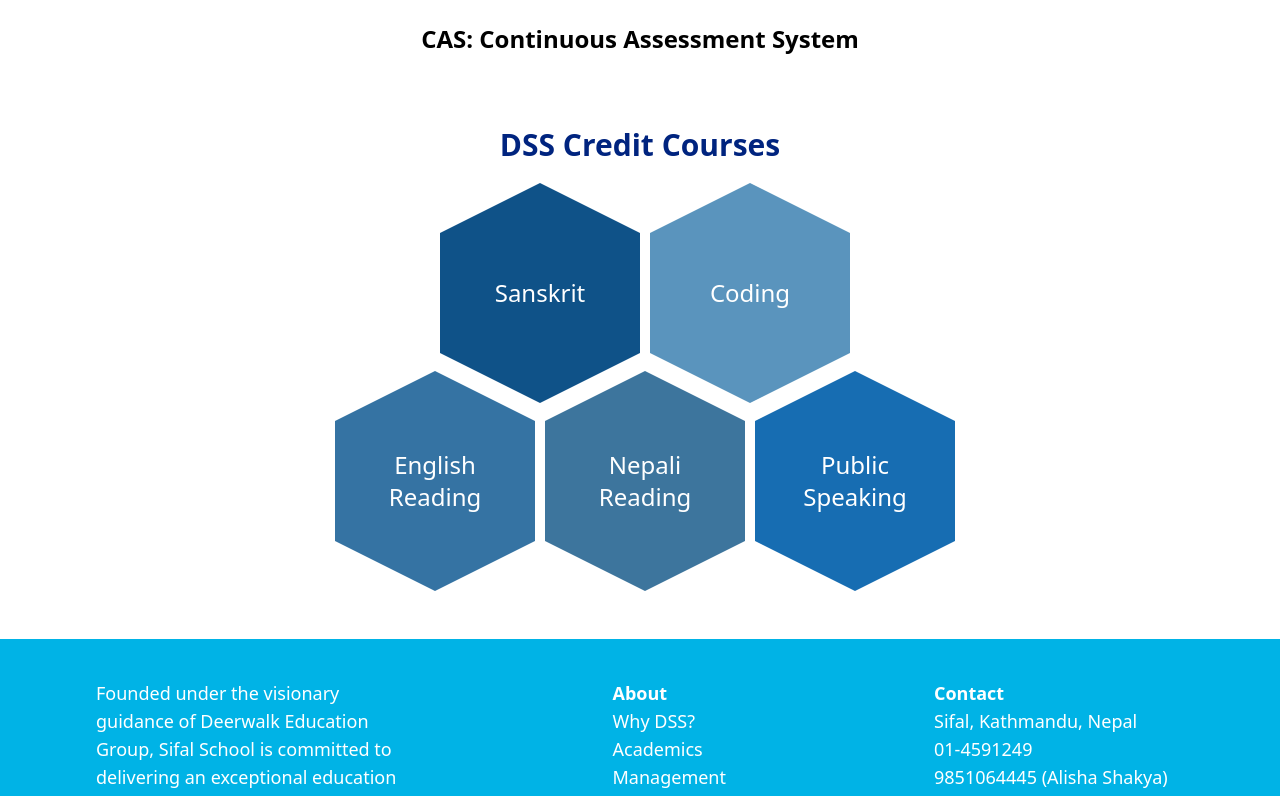
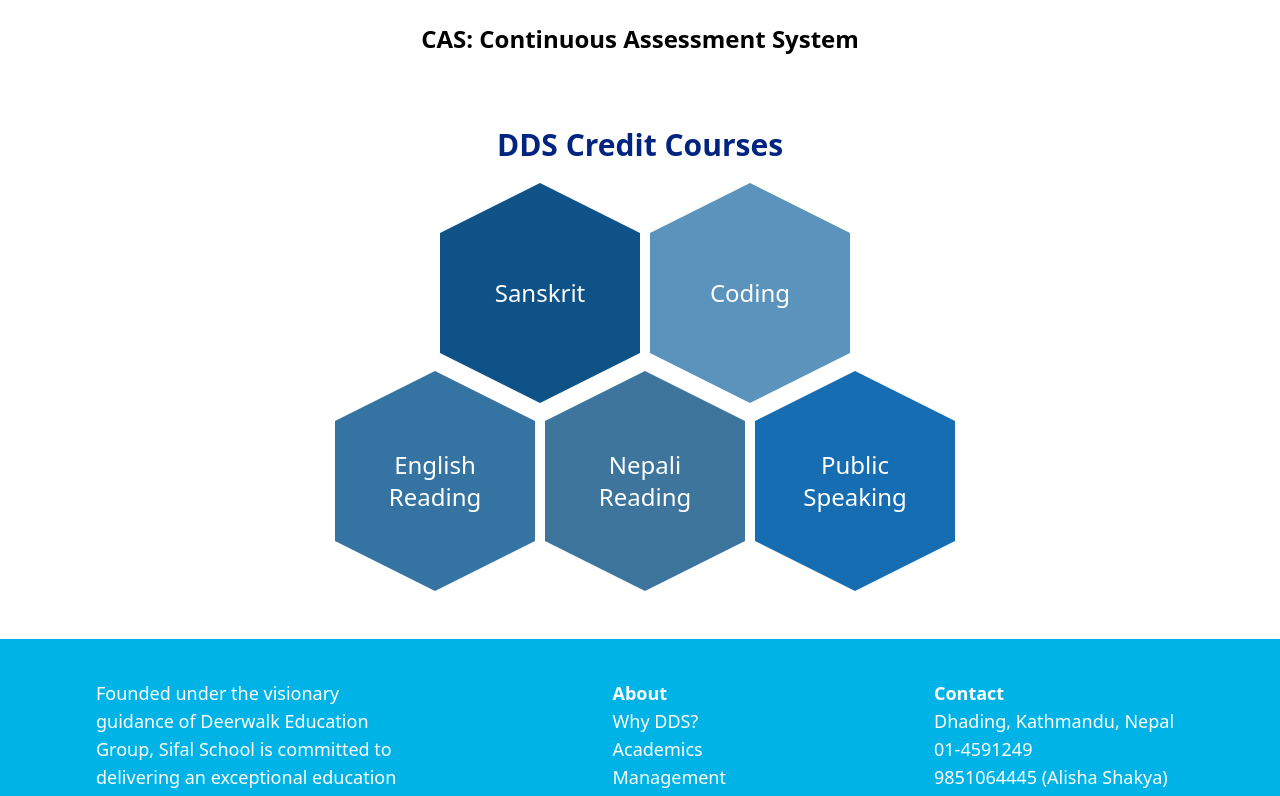
Before and after one commit to deerwalkrnd/deerwalk-dhading-school-web, a Next.js app: page /elementary-school in a window 1280 px wide. Shown: the part 1480-2276 px from the top of the page. Built offline with nearby package versions, Linux system fonts and the light colour scheme.

Commit message:
Changed Links

```diff
--- a/app/_components/Elementary/CreditCourses.tsx
+++ b/app/_components/Elementary/CreditCourses.tsx
@@ -5,7 +5,7 @@
   return (
     <div>
 <p className="text-center text-3xl text-[#00247F] font-semibold my-5">
-        DSS Credit Courses
+        DDS Credit Courses
       </p>
       <div className="flex flex-col items-center mb-10">
         <div className={`${styles.container} flex items-center justify-center flex-wrap sm:gap-0`}>
--- a/app/_components/Footer/FooterCardIV.tsx
+++ b/app/_components/Footer/FooterCardIV.tsx
@@ -5,7 +5,7 @@
   return (
     <div className="flex flex-col items-start w-[250px] h-full text-sm lg:text-lg text-white">
       <p className="font-semibold">Contact</p>
-      <p>Sifal, Kathmandu, Nepal</p>
+      <p>Dhading, Kathmandu, Nepal</p>
       <Link href="tel:01-4591249">01-4591249</Link>
       <Link href="tel:9851064445">9851064445 (Alisha Shakya)</Link>
       <Link href="tel:9861789947">9861789947 (Usha Adhikari)</Link>
--- a/app/_components/Footer/FooterCards.tsx
+++ b/app/_components/Footer/FooterCards.tsx
@@ -3,7 +3,7 @@
 export default function FooterCards(): ReactElement {
   return (
     <div className="flex flex-col items-center text-center w-full h-full text-white text-sm lg:text-base pb-4">
-      <p>© 2024 - Deerwalk Sifal School. All Rights Reserved. Terms Of Use</p>
+      <p>© 2024 - Deerwalk Dhading School. All Rights Reserved. Terms Of Use</p>
     </div>
   );
 }
--- a/app/_components/Footer/FooterCardsII.tsx
+++ b/app/_components/Footer/FooterCardsII.tsx
@@ -1,6 +1,6 @@
 import Link from "next/link";
 import React, { ReactElement } from "react";
-const WHYDSS = "/#whyDss"
+const WHYDDS = "/#whyDDS"
 const ADMISSION = "/#admission"
 const ACADEMICS = "/#academics"
 
@@ -18,7 +18,7 @@
   return (
     <div className="flex flex-col items-start text-left w-fit h-full text-sm lg:text-lg">
       <p className="font-semibold">About</p>
-      <Link href={WHYDSS}><p>{text1}</p></Link>
+      <Link href={WHYDDS}><p>{text1}</p></Link>
       <Link href={ACADEMICS}><p>{text2}</p></Link>
       <Link href="/management"><p>{text3}</p></Link>
       <Link href="/clubs"><p>{text4}</p></Link>
--- a/app/_components/HighSchool/CreditCourses.tsx
+++ b/app/_components/HighSchool/CreditCourses.tsx
@@ -5,7 +5,7 @@
   return (
     <div>
 <p className="text-center text-3xl text-[#00247F] font-semibold my-5">
-        DSS Credit Courses
+        DDS Credit Courses
       </p>
       <div className="flex flex-col items-center mb-10">
         <div className={`${styles.container} flex items-center justify-center flex-wrap sm:gap-0`}>
--- a/app/_components/MiddleSchool/CreditCourses.tsx
+++ b/app/_components/MiddleSchool/CreditCourses.tsx
@@ -5,7 +5,7 @@
   return (
     <div>
 <p className="text-center text-3xl text-[#00247F] font-semibold my-5">
-        DSS Credit Courses
+        DDS Credit Courses
       </p>
       <div className="flex flex-col items-center mb-10">
         <div className={`${styles.container} flex items-center justify-center flex-wrap sm:gap-0`}>
--- a/app/_sections/FooterSection.tsx
+++ b/app/_sections/FooterSection.tsx
@@ -12,7 +12,7 @@
         <FooterCardsIII />
         <div className="flex flex-row w-fit gap-10 lg:gap-52">
           <FooterCardsII
-            text1="Why DSS?"
+            text1="Why DDS?"
             text2="Academics"
             text3="Management"
             text4="School Clubs"
```
